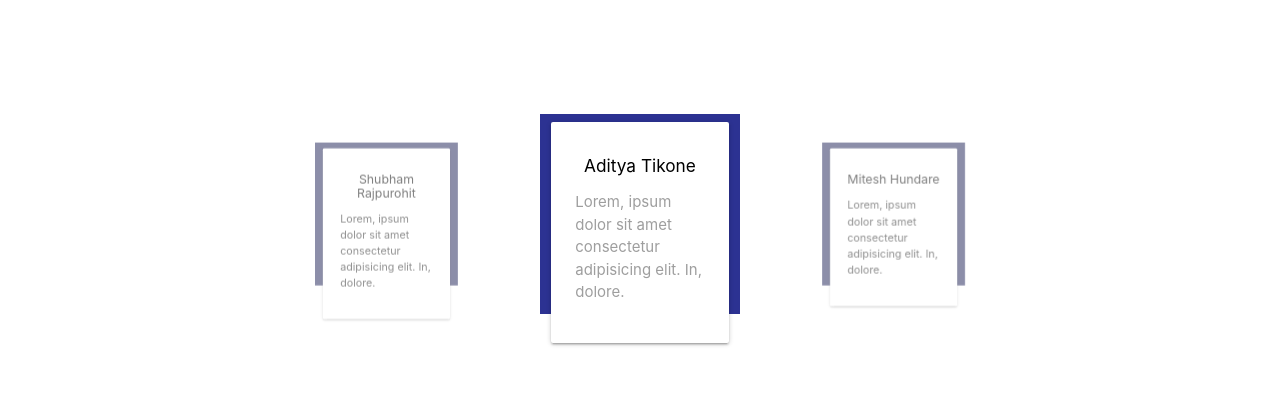
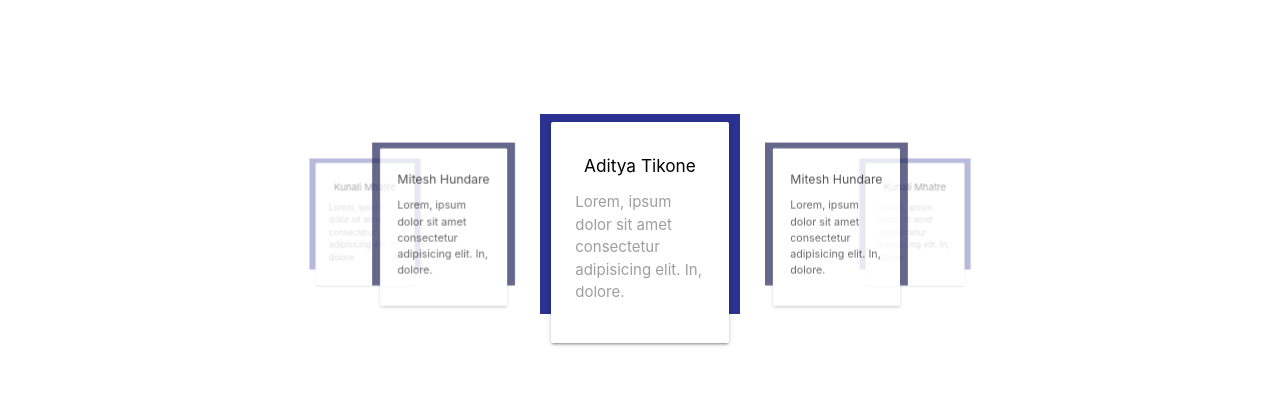
Before and after one commit to shubhamrajpurohit963/gyaanamtuitions, a plain HTML site: page index.html in a window 1280 px wide. Shown: the part 2713-3130 px from the top of the page. Drawn offline with nearby package versions, Linux system fonts and the light colour scheme.

Commit message:
changes in review tab

```diff
--- a/index.html
+++ b/index.html
@@ -232,6 +232,26 @@
                         </div>
                     </div>
                   </div>
+            <div class="carousel-item one">
+                  <div class="row">
+                      <div class="col s12">
+                        <div class="card-panel">
+                            <h6 class="header black-text">Kunali Mhatre</h6>
+                            <p class="grey-text" style="text-align:left;">Lorem, ipsum dolor sit amet consectetur adipisicing elit. In, dolore.</p>
+                        </div>
+                      </div>
+                  </div>
+            </div>
+            <div class="carousel-item two">
+                <div class="row">
+                    <div class="col s12">
+                      <div class="card-panel">
+                          <h6 class="header black-text">Mitesh Hundare</h6>
+                          <p style="text-align:left;">Lorem, ipsum dolor sit amet consectetur adipisicing elit. In, dolore.</p>
+                      </div>
+                    </div>
+                </div>
+              </div>
 
         </div>
       </div>
--- a/js/loader.js
+++ b/js/loader.js
@@ -13,9 +13,9 @@ $(document).ready(function(){
 
     $('.parallax').parallax();
     $('.myreviews').carousel({
-        numVisible:4,
+        numVisible:6,
         shift:55,
-        padding:200
+        padding:40
     })
 });
 
```
